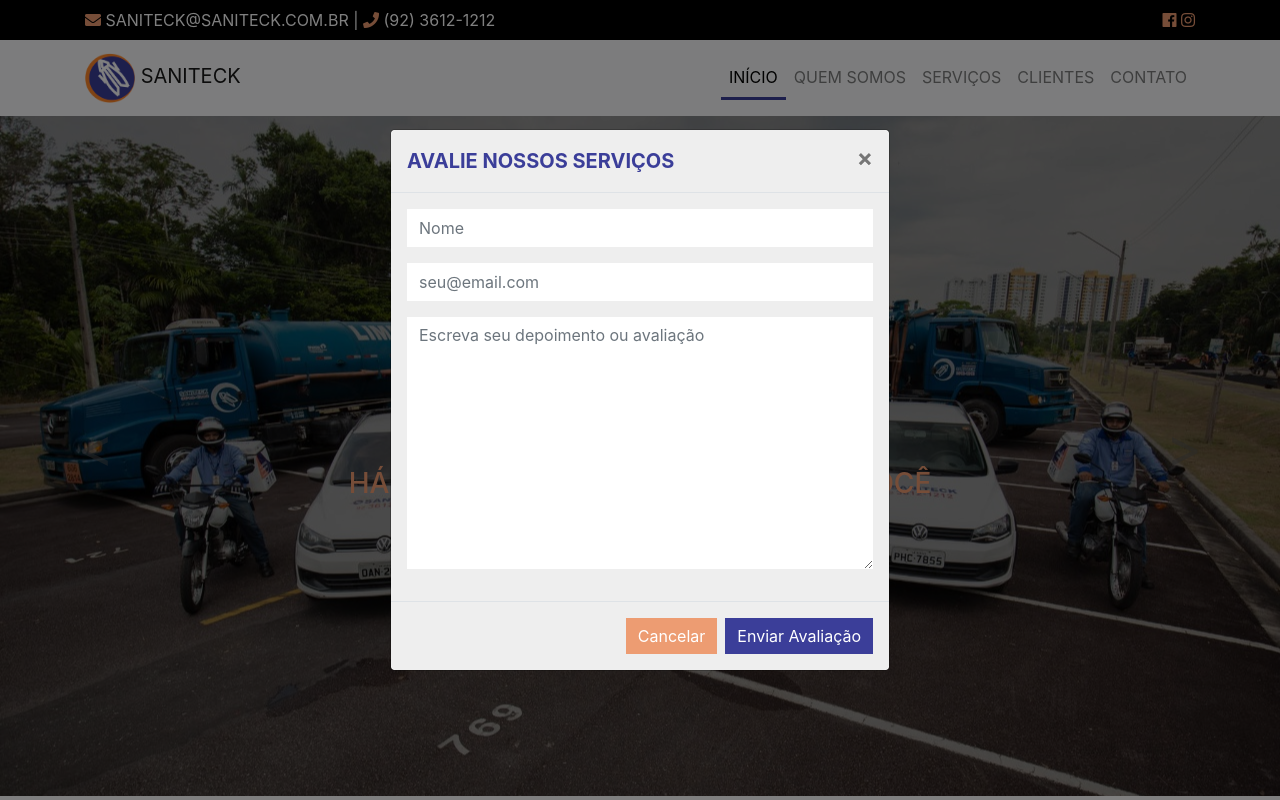
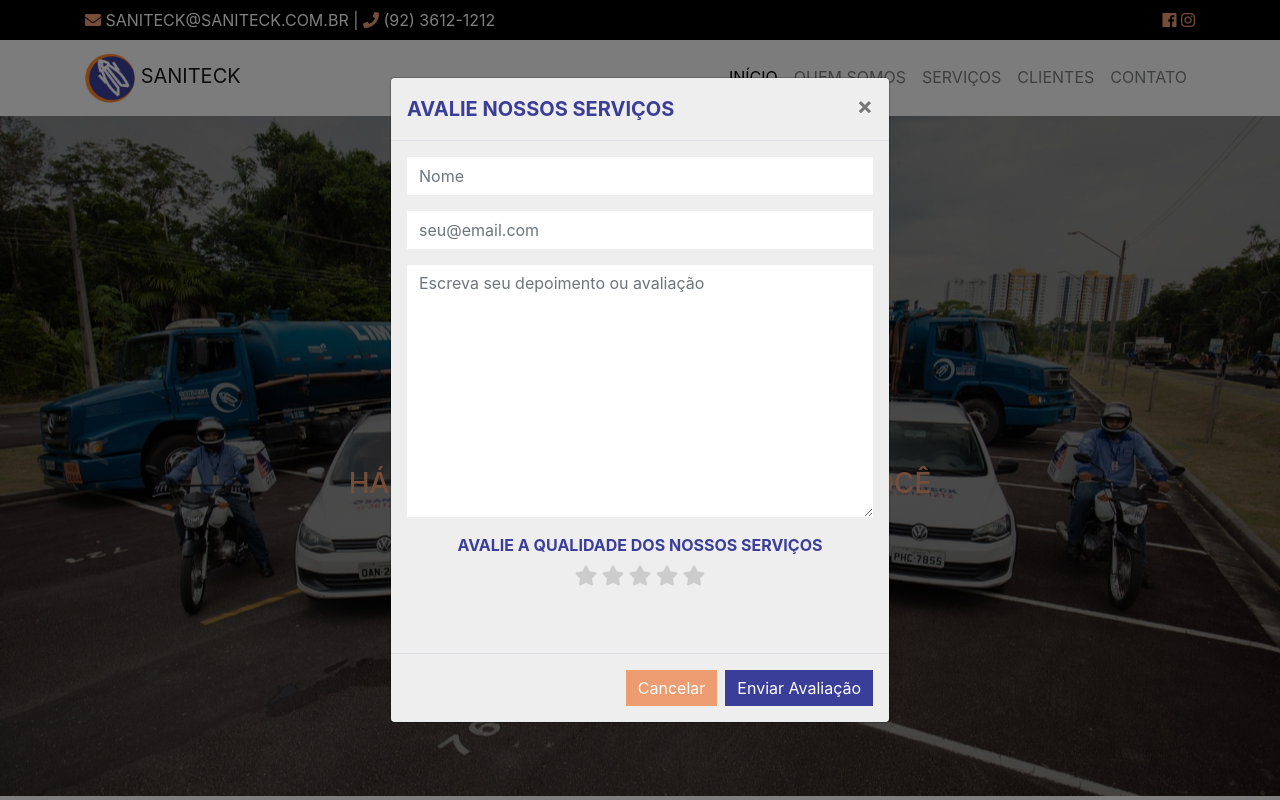
Before and after one commit to jorjbarbosa/projeto-saniteck, a PHP site: page /projeto-saniteck/ in a window 1280 px wide, after a click on "AVALIE NOSSOS SERVIÇOS". Run offline with PHP 8.4, Linux system fonts and the light colour scheme; data comes from the database, SQL or seed files in the repository; both versions use the stored data as it was after the commit; data that the repository does not hold is empty.

Commit message:
Avaliação por estrelas

```diff
--- a/app/controllers/Pages.php
+++ b/app/controllers/Pages.php
@@ -46,7 +46,8 @@
       $dados = [
         'nome' => trim($_POST['nome']),
         'email' => trim($_POST['email']),
-        'mensagem' => trim($_POST['mensagem'])
+        'mensagem' => trim($_POST['mensagem']),
+        'estrelas' => trim($_POST['estrela'])
       ];
 
       if($this->clienteModel->novoDepoimento($dados)){
--- a/app/models/Cliente.php
+++ b/app/models/Cliente.php
@@ -12,11 +12,11 @@
       return $depoimentos;
     }
     public function novoDepoimento($dados) {
-      $this->db->query("INSERT INTO depoimentos (nome, email, mensagem) VALUES (:nome, :email, :mensagem);");
+      $this->db->query("INSERT INTO depoimentos (nome, email, mensagem, estrelas) VALUES (:nome, :email, :mensagem, :estrelas);");
       $this->db->bind(':nome', $dados['nome']);
       $this->db->bind(':email', $dados['email']);
       $this->db->bind(':mensagem', $dados['mensagem']);
-
+      $this->db->bind(':estrelas', $dados['estrelas']);
       if($this->db->execute()) {
         return true;
       } else {
--- a/app/views/pages/index.php
+++ b/app/views/pages/index.php
@@ -272,6 +272,18 @@
               <div class="depoimento">
                 <p class="lead ">"<?php echo $depoimento->mensagem;?>"</p>
                 <p class="lead"><?php echo $depoimento->nome;?></p>
+                <div class="estrelas">
+                  <?php
+                    for($i = 0; $i < 5; $i++){
+                      if($i < $depoimento->estrelas){ ?>
+                        <label for="estrela"><i class="fa"></i></label>
+                        <input type="radio" name="estrela" checked>
+                      <?php } else {?>
+                         <label for="estrela"><i class="fa"></i></label>
+                              <input type="radio" name="estrela">
+                      <?php }} ?>
+
+                </div>
               </div>
             </div>
             <?php endforeach;?>
@@ -298,7 +310,6 @@
               </div>
               <form action="<?php echo URLROOT.'/pages/novoDepoimento/'?>" method="post">
                 <div class="modal-body">
-
                     <div class="form-group">
                       <input type="text" class="form-control" placeholder="Nome" name="nome">
                     </div>
@@ -307,6 +318,26 @@
                     </div>
                     <div class="form-group">
                       <textarea name="mensagem" cols="30" rows="10" class="form-control" placeholder="Escreva seu depoimento ou avaliação"></textarea>
+                    </div>
+                    <div class="form-group">
+                      <label for="estrelas" class="label-estrela">AVALIE A QUALIDADE DOS NOSSOS SERVIÇOS</label>
+                      <div class="estrelas">
+                        <input type="radio" id="vazio" name="estrela" value="" checked>
+                          <label for="estrela_um"><i class="fa"></i></label>
+                          <input type="radio" id="estrela_um" name="estrela" value="1">
+
+                          <label for="estrela_dois"><i class="fa"></i></label>
+                          <input type="radio" id="estrela_dois" name="estrela" value="2">
+
+                          <label for="estrela_tres"><i class="fa"></i></label>
+                          <input type="radio" id="estrela_tres" name="estrela" value="3">
+
+                          <label for="estrela_quatro"><i class="fa"></i></label>
+                          <input type="radio" id="estrela_quatro" name="estrela" value="4">
+
+                          <label for="estrela_cinco"><i class="fa"></i></label>
+                        <input type="radio" id="estrela_cinco" name="estrela" value="5"><br><br>
+                      </div>
                     </div>
                 </div>
                 <div class="modal-footer">
@@ -336,7 +367,7 @@
               <div class="form-group">
                 <input type="text" name="email" class="form-control" placeholder="seu@email.com">
               </div>
-              <textarea name="mensagem" cols="30" rows="10" class="form-control"></textarea>
+              <textarea name="mensagem" cols="30" rows="10" class="form-control" placeholder="Digite sua mensagem"></textarea>
               <button type="submit" class="btn btn-saniteck btn-lg float-right mt-3">Enviar Mensagem</button>
             </form>
           </div>
--- a/public/css/style.css
+++ b/public/css/style.css
@@ -180,6 +180,22 @@ section {
   border-bottom: 3px solid rgb(237, 156, 114);
   transition: 0.3s;
 }
+.label-estrela {
+  color: rgb(59, 62, 153);
+  font-weight: bold;
+}
+.estrelas input[type="radio"] {
+  display: none;
+}
+.estrelas label i.fa:before {
+  content: "\f005";
+  color: #fc0;
+  font-size: 20px;
+}
+.estrelas input[type="radio"]:checked ~ label i.fa:before {
+  color: #ccc;
+  font-size: 20px;
+}
 #contato {
   background-color: #eee;
 }
```
Also changed, not shown: saniteck_db.sql (+11 -2 lines).
